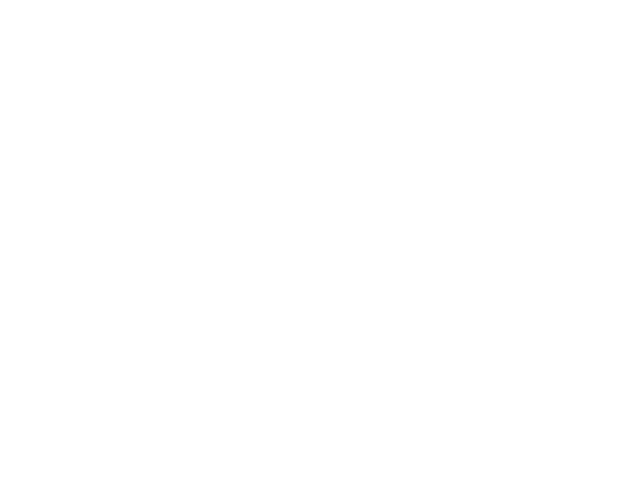
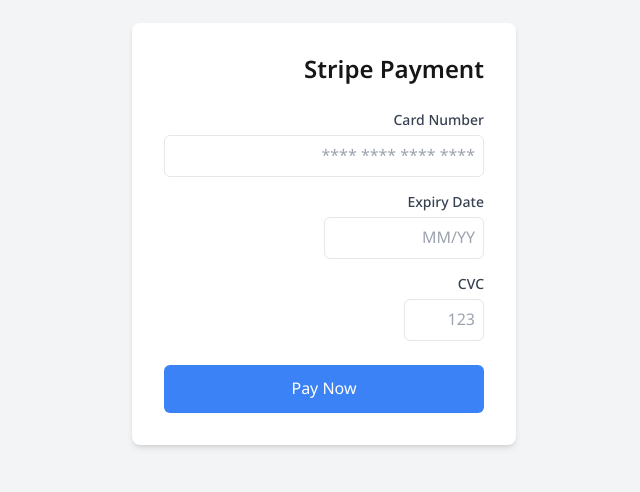
Before and after one commit to amalsaab/Amar, a React (Vite) app in the folder Aqarati-app/: page /PaymentPage in a window 1280 px wide. Before the commit this address had no page. Shown: the part 166-658 px from the top of the page, without its empty margins (399-1039 px from the left). Built offline with nearby package versions, Linux system fonts and the light colour scheme; a web font is replaced by a local one.

Commit message:
update payment page & add ShowRequest

```diff
--- a/Aqarati-app/src/App.jsx
+++ b/Aqarati-app/src/App.jsx
@@ -16,6 +16,7 @@
 import AddApartment from "../src/pages/AddApartment";
 import Profile from "../src/pages/Profile";
 import PaymentPage from "./Pages/PaymentPage";
+import ShowRequest from "./Pages/ShowRequest";
 function App() {
   return (
     <div className="font-Arabic">
@@ -23,17 +24,13 @@
         {/* For component testing */}
         <Route path="/Owner" element={<Owner />} /> {/* صفحة عقارات المالك */}
         {/* <Route path="/Apartment" element={<Owner />} /> */}
-        <Route path="/Apartment" element={<OwnerApartment />} />{" "}
-        {/* شقق العقار*/}
-        <Route path="/ApartmentHistory" element={<ApartmentHistory />} />{" "}
-        {/* سجل صيانة الشقة */}
+        <Route path="/Apartment" element={<OwnerApartment />} />{/* شقق العقار*/}
+        <Route path="/ApartmentHistory" element={<ApartmentHistory />} />{/* سجل صيانة الشقة */}
         <Route
           path="/MaintenanceRequest"
           element={<MaintenanceRequest />}
-        />{" "}
-        {/* صفحة رفع طلب صيانة */}
-        <Route path="/RentPayments" element={<RentPayments />} />{" "}
-        {/* صفحة جدول الدفعات */}
+        />{/* صفحة رفع طلب صيانة */}
+        <Route path="/RentPayments" element={<RentPayments />} />{/* صفحة جدول الدفعات */}
         <Route
           path="/RequestAddBuilding"
           element={<RequestAddBuilding />}
@@ -45,6 +42,7 @@
         {/* صفحة اضافة شقة */}
         <Route path="/Profile" element={<Profile />} /> {/* ملف التعريف */}
         <Route path="/PaymentPage" element={<PaymentPage />} /> {/* صفحة دفع المستأجر  */}
+        <Route path="/ShowRequest" element={<ShowRequest />} /> {/* عرض الطلبات */}
 
       </Routes>}
 
--- a/Aqarati-app/src/Pages/PaymentPage.jsx
+++ b/Aqarati-app/src/Pages/PaymentPage.jsx
@@ -2,8 +2,39 @@
 
 const PaymentPage = () => {
   return (
-    <div>
+    <div className="flex items-center justify-center h-screen bg-gray-100">
+      <div className="bg-white p-8 rounded-lg shadow-md w-96">
+        <h1 className="text-2xl font-bold mb-6">Stripe Payment</h1>
+        <form>
+          <label className="block text-sm font-medium text-gray-700">Card Number</label>
+          <input
+            type="text"
+            className="mt-1 p-2 w-full border rounded-md focus:outline-none focus:ring focus:border-blue-300"
+            placeholder="**** **** **** ****"
+          />
 
+          <label className="block mt-4 text-sm font-medium text-gray-700">Expiry Date</label>
+          <input
+            type="text"
+            className="mt-1 p-2 w-1/2 border rounded-md focus:outline-none focus:ring focus:border-blue-300"
+            placeholder="MM/YY"
+          />
+
+          <label className="block mt-4 text-sm font-medium text-gray-700">CVC</label>
+          <input
+            type="text"
+            className="mt-1 p-2 w-1/4 border rounded-md focus:outline-none focus:ring focus:border-blue-300"
+            placeholder="123"
+          />
+
+          <button
+            type="submit"
+            className="mt-6 w-full bg-blue-500 text-white p-3 rounded-md hover:bg-blue-600 focus:outline-none focus:ring focus:border-blue-300"
+          >
+            Pay Now
+          </button>
+        </form>
+      </div>
     </div>
   )
 }
--- /dev/null
+++ b/Aqarati-app/src/Pages/ShowRequest.jsx
@@ -0,0 +1,45 @@
+import React from "react";
+import { Link } from "react-router-dom";
+
+import Aqar from "../.../../assets/aqar.png";
+export default function ShowRequest() {
+  return (
+    <>
+
+     {/* content here */}
+
+     <div className="flex w-full h-18  items-center justify-center ">
+        <div className="bg-white outline outline-[#BBA98D] flex justify-between items-center m-10 rounded-md w-full p-4">
+          <div className="flex flex-col">
+            <h1 className="text-[2rem] font-bold  ">طلبات الصيانة</h1>
+          </div>
+
+          <div>
+            <img width={150} src={Aqar} alt="" srcset="" />
+          </div>
+        </div>
+      </div>
+      <div className="bg-white outline outline-[#BBA98D]  flex flex-col m-10 rounded-md p-10  ">
+
+
+        <div className="flex justify-center"><h1 className="text-xl">طلبات مستقبلة</h1> </div>
+
+        <div className="flex flex-col  gap-5 max-sm:grid max-sm:grid-cols-1 ">
+<h1>نوع الصيانة</h1>
+
+
+<div className="flex ">
+<div className="flex gap-10 ">
+<p>طلب صيانة المصعد الكهربائي</p>
+          <button className="px-2 py-1 bg-green-500 rounded-lg ">قبول</button>
+          <button className="px-2 py-1 bg-red-500 rounded-lg text-white">رفض</button>
+</div>
+   </div>
+     </div>
+
+
+
+      </div>
+    </>
+  )
+}
```
